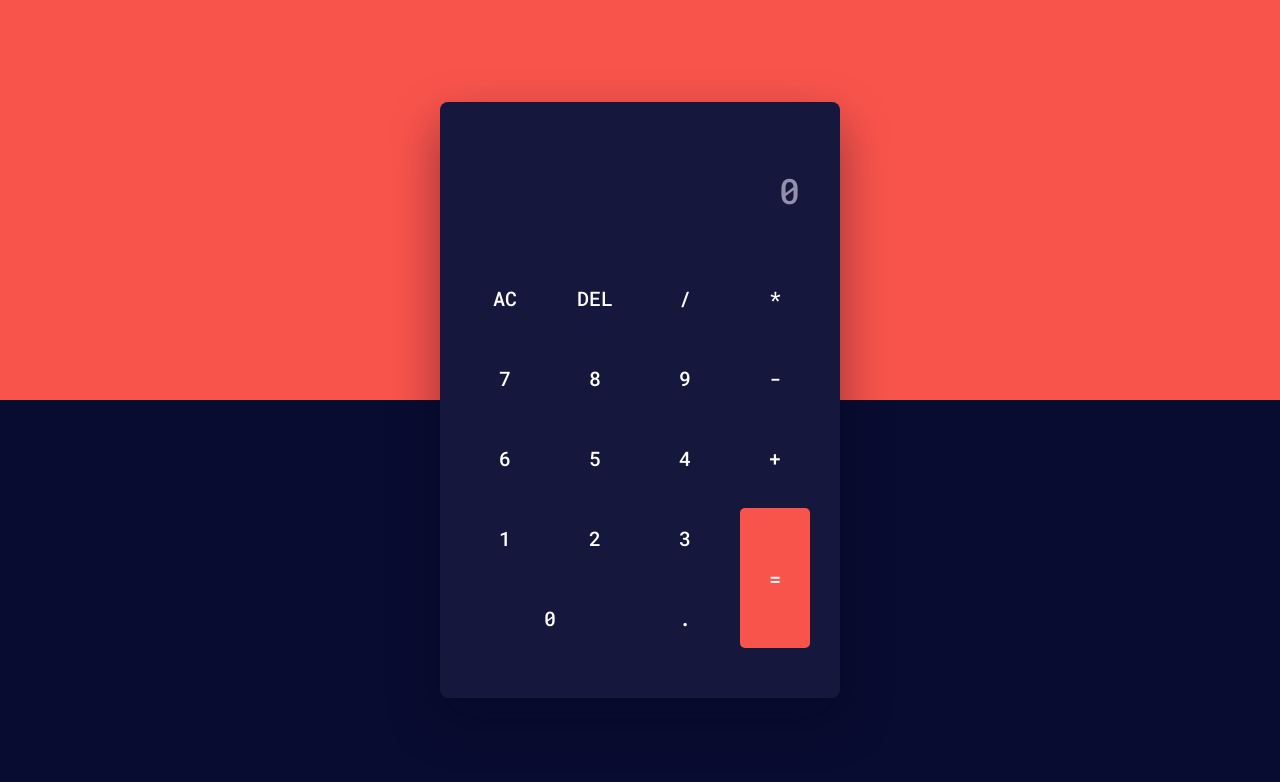
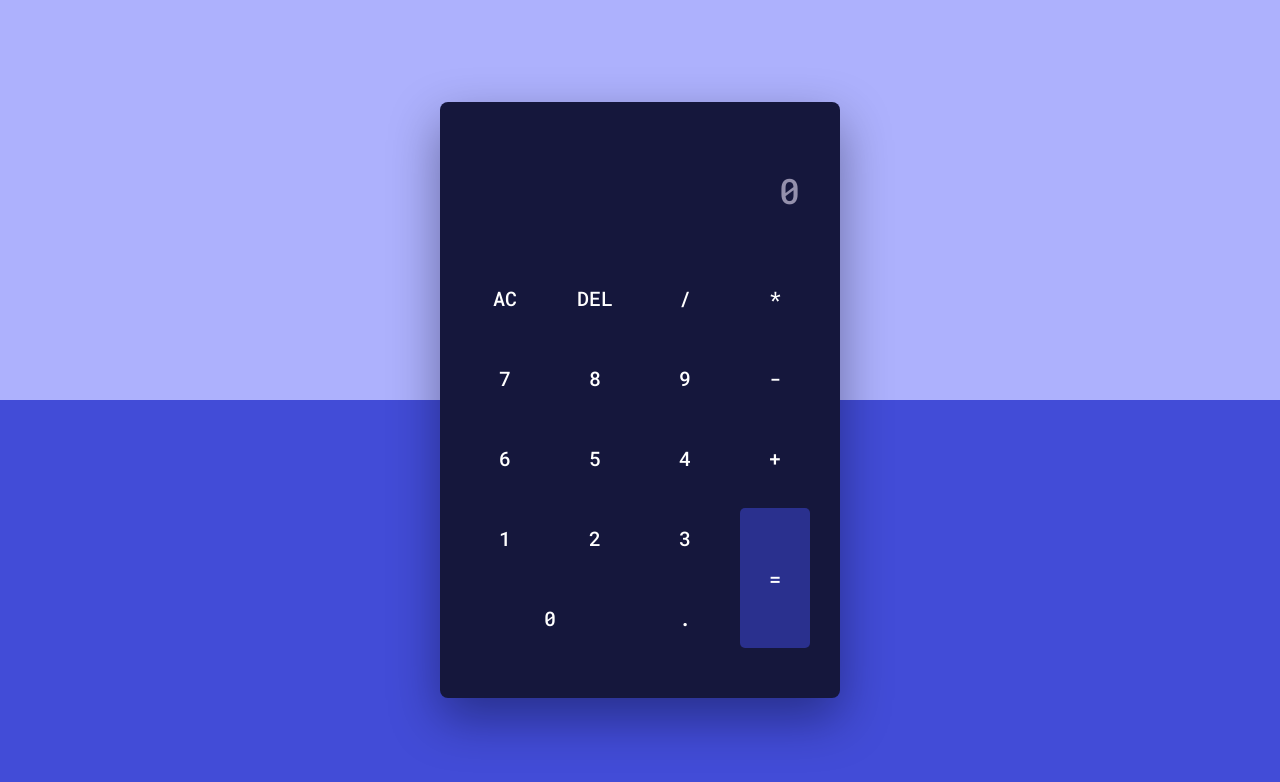
Before and after one commit to NoaTuson/Calculator, a plain HTML site: page index.html in a window 1280 px wide. Drawn offline with Linux system fonts and the light colour scheme.

Commit message:
final update

```diff
--- a/style.css
+++ b/style.css
@@ -6,7 +6,7 @@
 }
 body {
 	height: 100vh;
-	background: linear-gradient(to bottom, #f9544c 50%, #090c31 50%);
+	background: linear-gradient(to bottom, #adb1fd 50%, #424cd7 50%);
 }
 .calculator {
 	width: 400px;
@@ -54,7 +54,7 @@ body {
 }
 input[type="button"]#equal {
 	grid-row: span 2;
-	background-color: #f9544c;
+	background-color: #2a308e;
 }
 input[type="button"][value="0"] {
 	grid-column: span 2;
```
